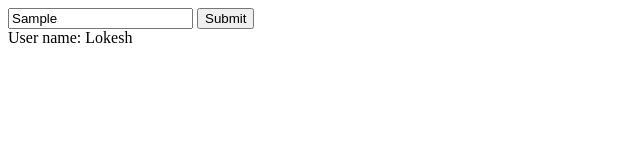
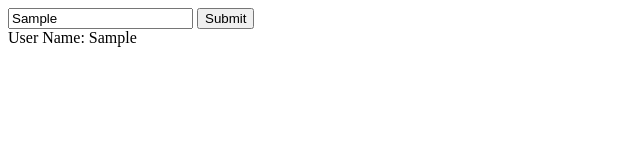
Before and after one commit to lokeshboddula/JS-Basic-Marks-Calculator, a plain HTML site: page index.html in a window 1280 px wide. Both pictures are taken after typing "Sample" into the empty fields and a click on the button "Submit". Shown: the full height of the page, 0-640 px from the left. Drawn offline with Linux system fonts and the light colour scheme.

Commit message:
entered user name prints below

```diff
--- a/index.html
+++ b/index.html
@@ -10,13 +10,13 @@
 <form>
     <input type="text" id="text">
     <button type="button" id="submit">Submit</button> <br>
-    <label for= "user" id= "user">User name:</label>
+    <label for= "user" id= "user">User Name:</label>
 </form>
 <script>
     document.getElementById("submit").addEventListener("click", displayText);
     function displayText() {
-        alert(document.getElementById("submit").value);
-        document.getElementById("user").innerHTML = "User name: Lokesh";
+        alert(document.getElementById("text").value);
+        document.getElementById("user").innerHTML = "User Name: " + document.getElementById("text").value;
     };
 </script>
 </body>
```
